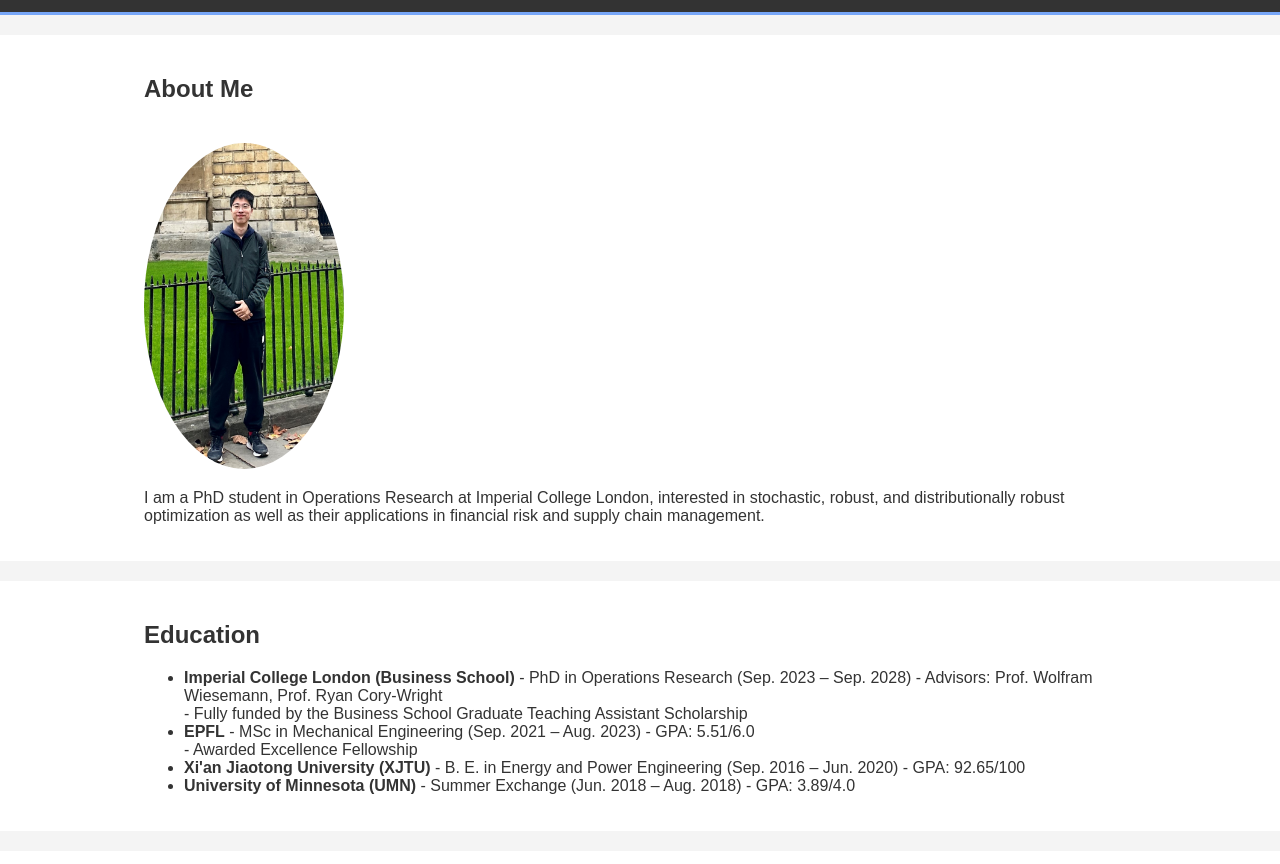
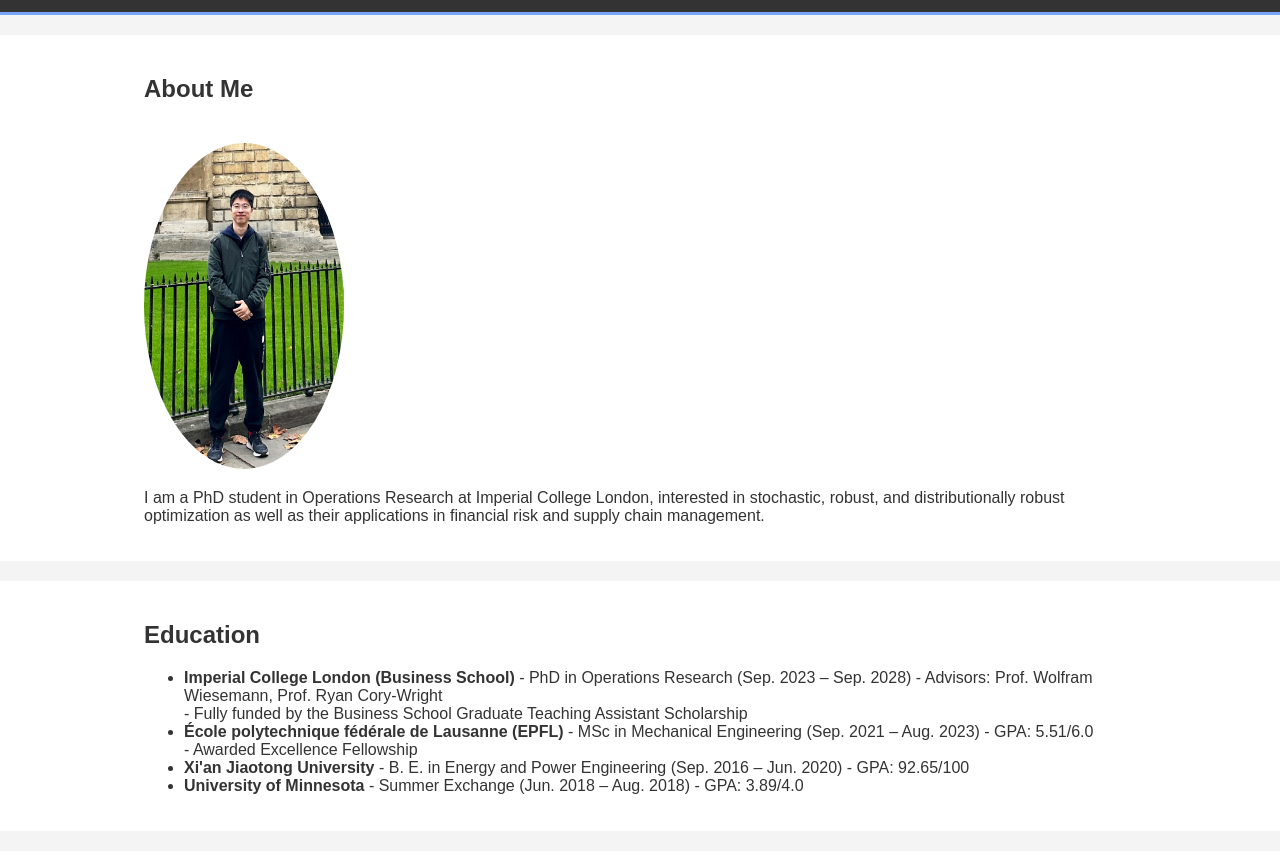
Before and after one commit to lingjun-meng/lingjun-meng.github.io, a plain HTML site: page index.html in a window 1280 px wide. Shown: the part 88-952 px from the top of the page. Drawn offline with Linux system fonts and the light colour scheme.

Commit message:
Update index.html

```diff
--- a/index.html
+++ b/index.html
@@ -99,9 +99,9 @@
             <h2>Education</h2>
             <ul>
                 <li><strong>Imperial College London (Business School)</strong> - PhD in Operations Research (Sep. 2023 – Sep. 2028) - Advisors: Prof. Wolfram Wiesemann, Prof. Ryan Cory-Wright</li> - Fully funded by the Business School Graduate Teaching Assistant Scholarship
-                <li><strong>EPFL</strong> - MSc in Mechanical Engineering (Sep. 2021 – Aug. 2023) - GPA: 5.51/6.0</li> - Awarded Excellence Fellowship
-                <li><strong>Xi'an Jiaotong University (XJTU)</strong> - B. E. in Energy and Power Engineering (Sep. 2016 – Jun. 2020) - GPA: 92.65/100</li>
-                <li><strong>University of Minnesota (UMN)</strong> - Summer Exchange (Jun. 2018 – Aug. 2018) - GPA: 3.89/4.0</li>
+                <li><strong>École polytechnique fédérale de Lausanne (EPFL) </strong> - MSc in Mechanical Engineering (Sep. 2021 – Aug. 2023) - GPA: 5.51/6.0</li> - Awarded Excellence Fellowship
+                <li><strong>Xi'an Jiaotong University </strong> - B. E. in Energy and Power Engineering (Sep. 2016 – Jun. 2020) - GPA: 92.65/100</li>
+                <li><strong>University of Minnesota </strong> - Summer Exchange (Jun. 2018 – Aug. 2018) - GPA: 3.89/4.0</li>
             </ul>
         </div>
     </section>
@@ -111,11 +111,11 @@
             <h2>Experience</h2>
             <ul>
                 <li>Research Assistant, Imperial College Business School, UK (Sep. 2023 – Now) - Efficient approximation scheme for distributionally robust optimization problems.</li>
+                <li>Research Intern, Logitech Europe S.A., Switzerland (Feb. 2023 – Aug. 2023) - Two-stage learning for real-time speech signal separation and enhancement.</li>
                 <li>Research Assistant, EPFL, Switzerland (Feb. 2022 – Oct. 2022) - Online bandit algorithms based on distributionally robust optimization.</li>
                 <li>Summer Research Intern, EPFL, Switzerland (Jul. 2022 – Oct. 2022) - Bayesian active learning for robot learning.</li>
                 <li>Research Assistant, EPFL, Switzerland (Sep. 2021 – Jan. 2022) - Understanding test-time adaptation through synthetic simulation.</li>
                 <li>Research Assistant, XJTU, China (Nov. 2020 – Jun. 2021) - Thermal performance prediction for geothermal systems.</li>
-                <li>Research Intern, Logitech Europe S.A., Switzerland (Feb. 2023 – Aug. 2023) - Two-stage learning for real-time speech signal separation and enhancement.</li>
                 <li>Engineering Intern, LG Electronics, South Korea (Jun. 2019 – Aug. 2019) - Air conditioning design training.</li>
             </ul>
         </div>
```
